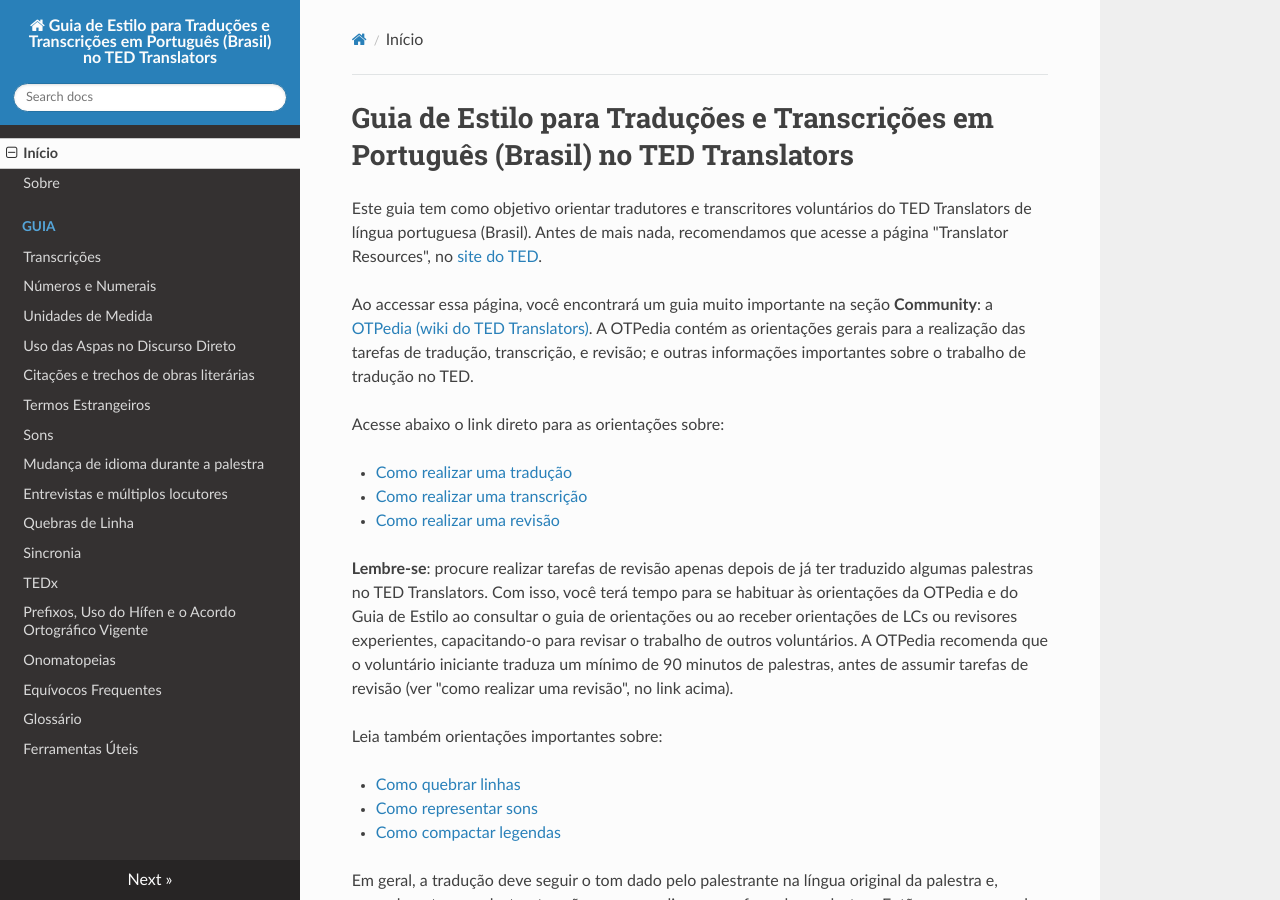
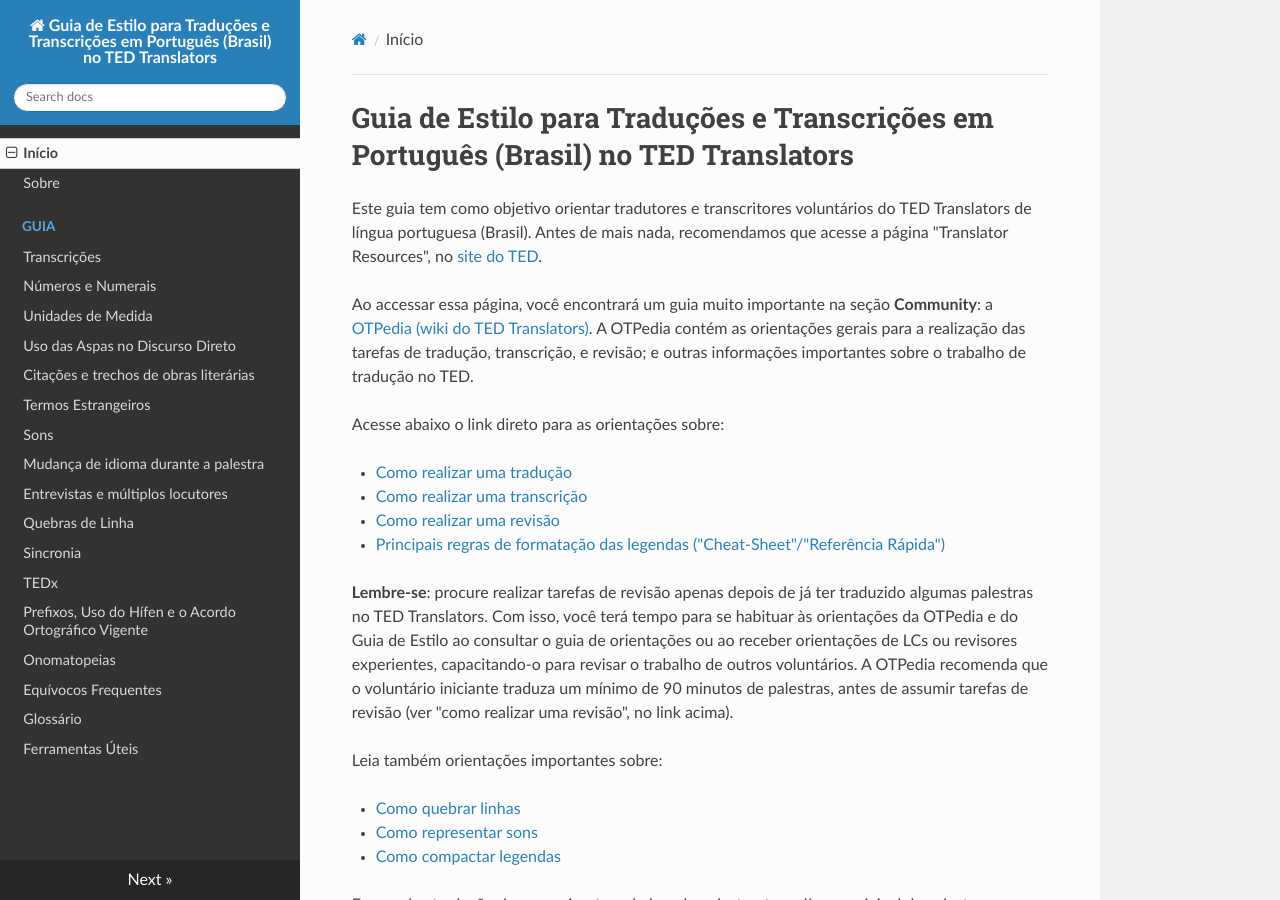
Before and after one commit to tupaschoal/TED-Translators_PT-BR_Styleguide, an MkDocs documentation site: the page built from docs/index.md, in a window 1280 px wide and 900 px high. Built offline with MkDocs 1.6.1, drawn with Linux system fonts in a browser that asks for light colours; nearby versions of some CDN libraries; old or Windows-style settings are respelled for this version of MkDocs.

Commit message:
Atualiza index.md (#27)
Inclusão do link para a "Referência Rápida" ("Cheat-Sheet") do projeto para legendas em Pt-Br.

```diff
--- a/docs/index.md
+++ b/docs/index.md
@@ -11,6 +11,8 @@
 - [Como realizar uma transcrição][in4]
 
 - [Como realizar uma revisão][in5]
+
+- [Principais regras de formatação das legendas ("Cheat-Sheet"/"Referência Rápida")][in9]
 
 
 **Lembre-se**: procure realizar tarefas de revisão apenas depois de já ter traduzido algumas palestras no TED Translators. Com isso, você terá tempo para se habituar às orientações da OTPedia e do Guia de Estilo ao consultar o guia de orientações ou ao receber orientações de LCs ou revisores experientes, capacitando-o para revisar o trabalho de outros voluntários. A OTPedia recomenda que o voluntário iniciante traduza um mínimo de 90 minutos de palestras, antes de assumir tarefas de revisão (ver "como realizar uma revisão", no link acima).
```
Also changed, not shown: other parts of docs/index.md (+1 -0 lines).
